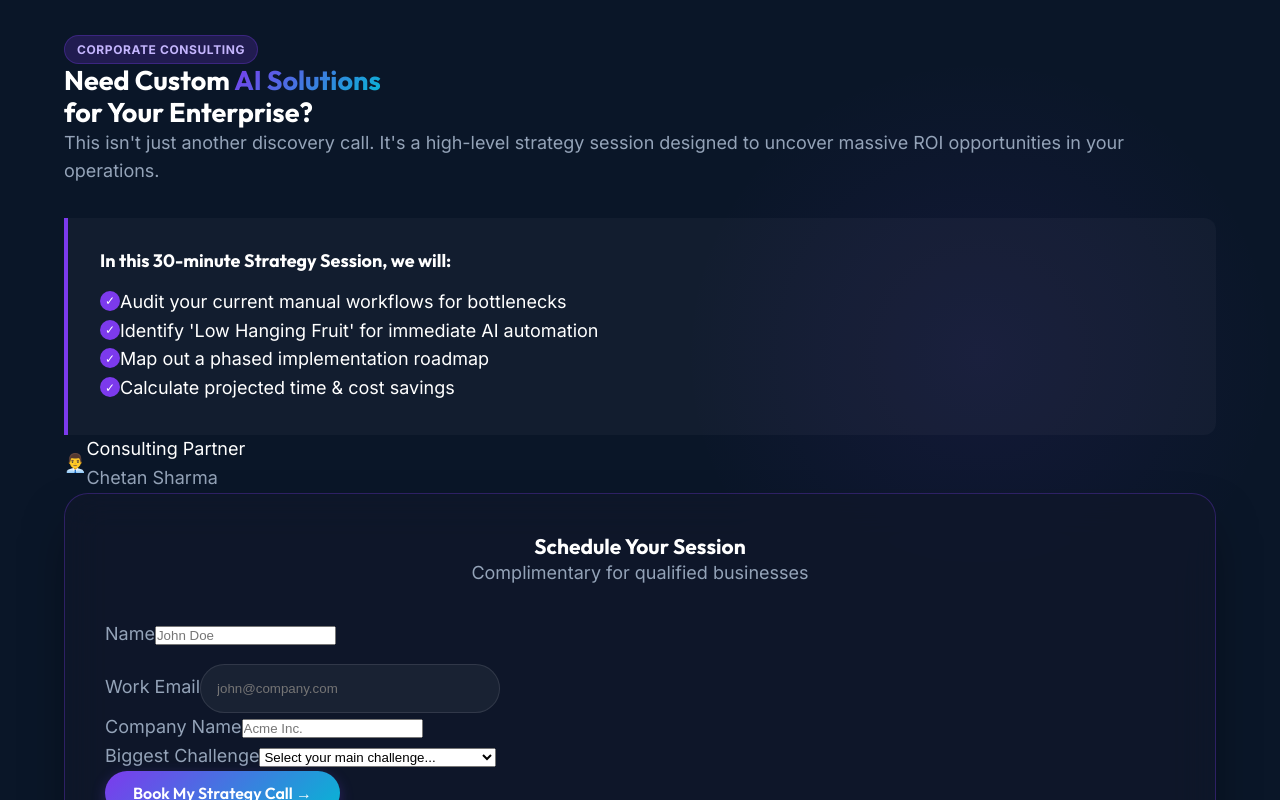
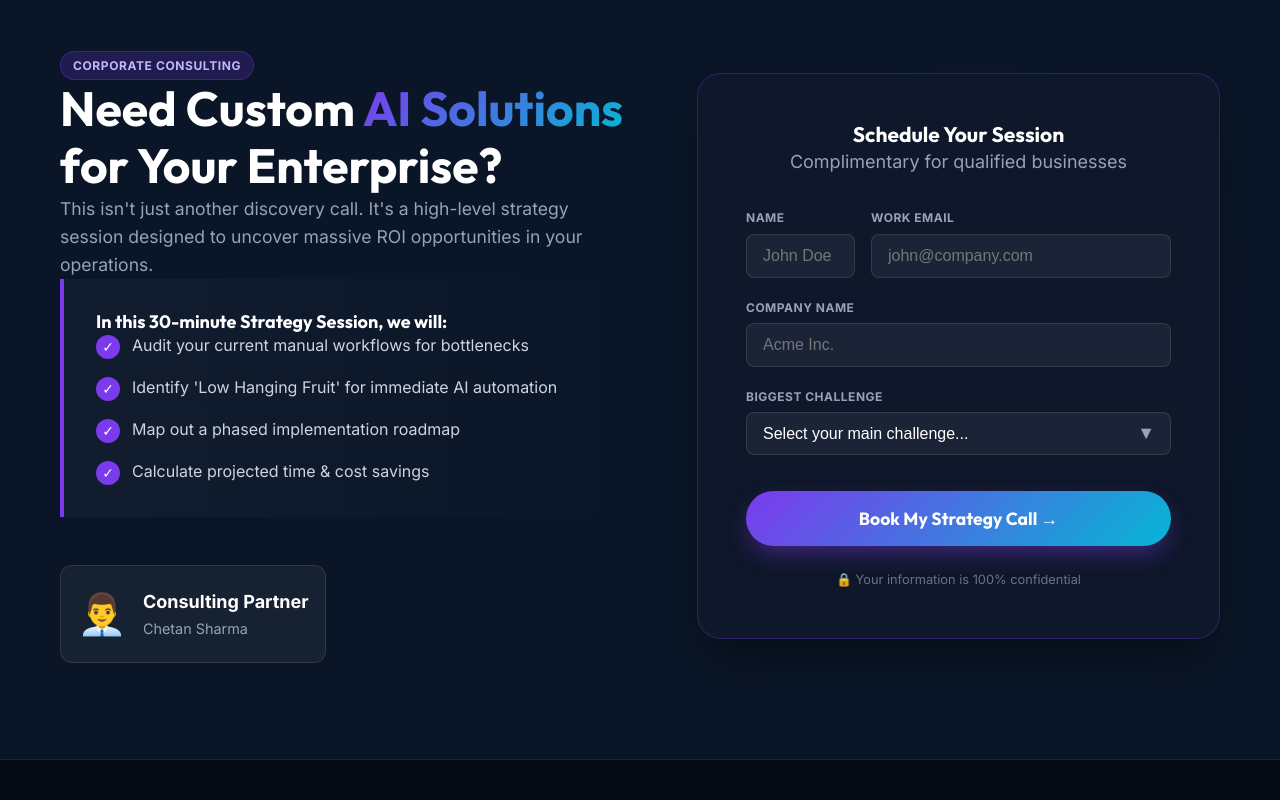
Before and after one commit to chetanpayroll/gmp-payroll-site, a Next.js app: page / in a window 1280 px wide. Shown: the part 8740-9540 px from the top of the page. Built offline with nearby package versions, Linux system fonts and the light colour scheme.

Commit message:
Fix Consulting section layout spacing and structure

```diff
--- a/src/components/Consulting.js
+++ b/src/components/Consulting.js
@@ -2,64 +2,68 @@ import React from 'react';
 
 const Consulting = () => {
     return (
-        <section className="section" style={{ position: 'relative', overflow: 'hidden' }}>
+        <section className="section" style={{ position: 'relative', overflow: 'hidden', padding: '6rem 0' }}>
             {/* Background Decor */}
             <div style={{ position: 'absolute', top: 0, left: 0, width: '100%', height: '100%', zIndex: 0, pointerEvents: 'none' }}>
                 <div style={{ position: 'absolute', top: '10%', right: '0%', width: '600px', height: '600px', background: 'radial-gradient(circle, rgba(124, 58, 237, 0.08) 0%, transparent 70%)' }}></div>
             </div>
 
-            <div className="container" style={{ position: 'relative', zIndex: 1 }}>
-                <div className="grid md:grid-cols-2 gap-16 items-center">
+            <div className="container" style={{ position: 'relative', zIndex: 1, maxWidth: '1200px', margin: '0 auto', padding: '0 20px' }}>
 
-                    {/* Left: Content */}
-                    <div>
-                        <div className="badge badge-purple mb-6">CORPORATE CONSULTING</div>
-                        <h2 className="text-4xl font-bold mb-6" style={{ lineHeight: 1.2 }}>
+                {/* Main Flex Container for Side-by-Side Layout */}
+                <div style={{ display: 'flex', flexDirection: 'row', flexWrap: 'wrap', alignItems: 'center', justifyContent: 'space-between', gap: '4rem' }}>
+
+                    {/* Left: Content (Limited width to ensure side-by-side) */}
+                    <div style={{ flex: '1 1 500px', maxWidth: '600px' }}>
+                        <div className="badge badge-purple mb-6" style={{ display: 'inline-block' }}>CORPORATE CONSULTING</div>
+                        <h2 className="text-4xl font-bold mb-6" style={{ lineHeight: 1.2, fontSize: '3rem' }}>
                             Need Custom <span className="text-gradient">AI Solutions</span> <br />
                             for Your Enterprise?
                         </h2>
-                        <p className="text-gray text-lg mb-8">
+                        <p className="text-gray text-lg mb-10" style={{ lineHeight: 1.6, fontSize: '1.1rem' }}>
                             This isn't just another discovery call. It's a high-level strategy session designed to uncover massive ROI opportunities in your operations.
                         </p>
 
                         <div style={{
-                            background: 'rgba(255, 255, 255, 0.03)',
+                            background: 'linear-gradient(90deg, rgba(255,255,255,0.03) 0%, transparent 100%)',
                             borderLeft: '4px solid #7c3aed',
                             padding: '2rem',
-                            borderRadius: '0 12px 12px 0'
+                            borderRadius: '0 12px 12px 0',
+                            marginBottom: '3rem'
                         }}>
-                            <h4 className="font-bold text-white mb-4 text-xl">In this 30-minute Strategy Session, we will:</h4>
-                            <ul className="space-y-4">
+                            <h4 className="font-bold text-white mb-6 text-xl">In this 30-minute Strategy Session, we will:</h4>
+                            <ul style={{ display: 'flex', flexDirection: 'column', gap: '1rem' }}>
                                 {[
                                     "Audit your current manual workflows for bottlenecks",
                                     "Identify 'Low Hanging Fruit' for immediate AI automation",
                                     "Map out a phased implementation roadmap",
                                     "Calculate projected time & cost savings"
                                 ].map((item, i) => (
-                                    <li key={i} className="flex gap-3 items-start text-gray-300">
-                                        <div style={{ background: '#7c3aed', borderRadius: '50%', width: 20, height: 20, display: 'flex', alignItems: 'center', justifyContent: 'center', fontSize: '12px', marginTop: '3px', flexShrink: 0 }}>✓</div>
+                                    <li key={i} style={{ display: 'flex', gap: '12px', alignItems: 'flex-start', color: '#cbd5e1', fontSize: '1rem' }}>
+                                        <div style={{ background: '#7c3aed', borderRadius: '50%', width: 24, height: 24, display: 'flex', alignItems: 'center', justifyContent: 'center', fontSize: '14px', flexShrink: 0, marginTop: '2px', color: 'white' }}>✓</div>
                                         {item}
                                     </li>
                                 ))}
                             </ul>
                         </div>
 
-                        <div className="flex items-center gap-6 mt-8 p-4 bg-white/5 rounded-xl border border-white/10 w-fit">
-                            <div className="text-3xl">👨‍💼</div>
+                        <div style={{ display: 'flex', alignItems: 'center', gap: '16px', padding: '16px', background: 'rgba(255,255,255,0.05)', borderRadius: '12px', border: '1px solid rgba(255,255,255,0.1)', width: 'fit-content' }}>
+                            <div style={{ fontSize: '2.5rem' }}>👨‍💼</div>
                             <div>
-                                <div className="font-bold text-white">Consulting Partner</div>
-                                <div className="text-sm text-gray">Chetan Sharma</div>
+                                <div style={{ fontWeight: 'bold', color: 'white' }}>Consulting Partner</div>
+                                <div style={{ fontSize: '0.9rem', color: '#94a3b8' }}>Chetan Sharma</div>
                             </div>
                         </div>
                     </div>
 
-                    {/* Right: Form */}
-                    <div className="consulting-form-card" style={{
-                        background: 'rgba(15, 23, 42, 0.8)',
-                        backdropFilter: 'blur(20px)',
+                    {/* Right: Form - Enterprise Card Style */}
+                    <div style={{
+                        flex: '1 1 450px',
+                        maxWidth: '550px',
+                        background: '#0f172a',
                         border: '1px solid rgba(124, 58, 237, 0.3)',
                         borderRadius: '24px',
-                        padding: '2.5rem',
+                        padding: '3rem',
                         boxShadow: '0 25px 50px -12px rgba(0, 0, 0, 0.5)'
                     }}>
                         <div className="text-center mb-8">
@@ -67,44 +71,47 @@ const Consulting = () => {
                             <p className="text-sm text-gray">Complimentary for qualified businesses</p>
                         </div>
 
-                        <form action="https://formsubmit.co/chetansharma@gmppayroll.com" method="POST" className="space-y-5">
+                        <form action="https://formsubmit.co/chetansharma@gmppayroll.com" method="POST" style={{ display: 'flex', flexDirection: 'column', gap: '1.25rem' }}>
                             <input type="hidden" name="_subject" value="New Consulting Inquiry" />
                             <input type="hidden" name="_next" value="https://chetanpayroll.github.io/gmp-payroll-site/" />
                             <input type="hidden" name="_captcha" value="false" />
 
-                            <div className="grid grid-cols-2 gap-4">
+                            <div style={{ display: 'grid', gridTemplateColumns: '1fr 1fr', gap: '1rem' }}>
                                 <div>
-                                    <label className="text-xs font-bold text-gray uppercase mb-1 block">Name</label>
-                                    <input type="text" name="Name" required placeholder="John Doe" className="w-full bg-slate-900/50 border border-white/10 rounded-lg px-4 py-3 text-white focus:outline-none focus:border-purple-500 transition-colors" />
+                                    <label style={{ display: 'block', fontSize: '0.75rem', fontWeight: 'bold', color: '#94a3b8', textTransform: 'uppercase', marginBottom: '6px', letterSpacing: '0.5px' }}>Name</label>
+                                    <input type="text" name="Name" required placeholder="John Doe" style={{ width: '100%', padding: '12px 16px', borderRadius: '8px', background: 'rgba(30, 41, 59, 0.8)', border: '1px solid rgba(255, 255, 255, 0.1)', color: 'white', outline: 'none', fontSize: '1rem' }} />
                                 </div>
                                 <div>
-                                    <label className="text-xs font-bold text-gray uppercase mb-1 block">Work Email</label>
-                                    <input type="email" name="Email" required placeholder="john@company.com" className="w-full bg-slate-900/50 border border-white/10 rounded-lg px-4 py-3 text-white focus:outline-none focus:border-purple-500 transition-colors" />
+                                    <label style={{ display: 'block', fontSize: '0.75rem', fontWeight: 'bold', color: '#94a3b8', textTransform: 'uppercase', marginBottom: '6px', letterSpacing: '0.5px' }}>Work Email</label>
+                                    <input type="email" name="Email" required placeholder="john@company.com" style={{ width: '100%', padding: '12px 16px', borderRadius: '8px', background: 'rgba(30, 41, 59, 0.8)', border: '1px solid rgba(255, 255, 255, 0.1)', color: 'white', outline: 'none', fontSize: '1rem' }} />
                                 </div>
                             </div>
 
                             <div>
-                                <label className="text-xs font-bold text-gray uppercase mb-1 block">Company Name</label>
-                                <input type="text" name="Company" placeholder="Acme Inc." className="w-full bg-slate-900/50 border border-white/10 rounded-lg px-4 py-3 text-white focus:outline-none focus:border-purple-500 transition-colors" />
+                                <label style={{ display: 'block', fontSize: '0.75rem', fontWeight: 'bold', color: '#94a3b8', textTransform: 'uppercase', marginBottom: '6px', letterSpacing: '0.5px' }}>Company Name</label>
+                                <input type="text" name="Company" placeholder="Acme Inc." style={{ width: '100%', padding: '12px 16px', borderRadius: '8px', background: 'rgba(30, 41, 59, 0.8)', border: '1px solid rgba(255, 255, 255, 0.1)', color: 'white', outline: 'none', fontSize: '1rem' }} />
                             </div>
 
                             <div>
-                                <label className="text-xs font-bold text-gray uppercase mb-1 block">Biggest Challenge</label>
-                                <select name="Challenge" className="w-full bg-slate-900/50 border border-white/10 rounded-lg px-4 py-3 text-white focus:outline-none focus:border-purple-500 transition-colors" style={{ cursor: 'pointer' }}>
+                                <label style={{ display: 'block', fontSize: '0.75rem', fontWeight: 'bold', color: '#94a3b8', textTransform: 'uppercase', marginBottom: '6px', letterSpacing: '0.5px' }}>Biggest Challenge</label>
+                                <div style={{ position: 'relative' }}>
+                                    <select name="Challenge" style={{ width: '100%', padding: '12px 16px', borderRadius: '8px', background: 'rgba(30, 41, 59, 0.8)', border: '1px solid rgba(255, 255, 255, 0.1)', color: 'white', outline: 'none', fontSize: '1rem', appearance: 'none', cursor: 'pointer' }}>
                                         <option style={{ color: 'black' }} value="" disabled selected>Select your main challenge...</option>
                                         <option style={{ color: 'black' }} value="Where to start">Understanding where to start with AI</option>
                                         <option style={{ color: 'black' }} value="Manual tasks">Automating repetitive manual tasks</option>
                                         <option style={{ color: 'black' }} value="Team training">Upskilling/Training my team</option>
                                         <option style={{ color: 'black' }} value="Custom solution">Need a custom software solution</option>
                                     </select>
+                                    <div style={{ position: 'absolute', right: '16px', top: '50%', transform: 'translateY(-50%)', pointerEvents: 'none', color: '#94a3b8' }}>▼</div>
+                                </div>
                             </div>
 
-                            <button type="submit" className="btn btn-primary w-full py-4 text-lg font-bold shadow-lg hover:shadow-purple-500/25 transition-all transform hover:-translate-y-1 rounded-xl">
+                            <button type="submit" className="btn btn-primary" style={{ width: '100%', padding: '16px', fontSize: '1.1rem', fontWeight: 'bold', borderRadius: '50px', marginTop: '1rem', boxShadow: '0 10px 25px -5px rgba(124, 58, 237, 0.5)', border: 'none', cursor: 'pointer' }}>
                                 Book My Strategy Call →
                             </button>
                         </form>
 
-                        <div className="flex justify-center items-center gap-2 mt-6 text-xs text-gray opacity-70">
+                        <div style={{ textAlign: 'center', marginTop: '1.5rem', fontSize: '0.8rem', color: '#64748b' }}>
                             <span>🔒 Your information is 100% confidential</span>
                         </div>
                     </div>
```
Also changed, not shown: 3 other files (tests, documents, lock files or other folders). Lines whose indentation alone changed are shown as unchanged.
